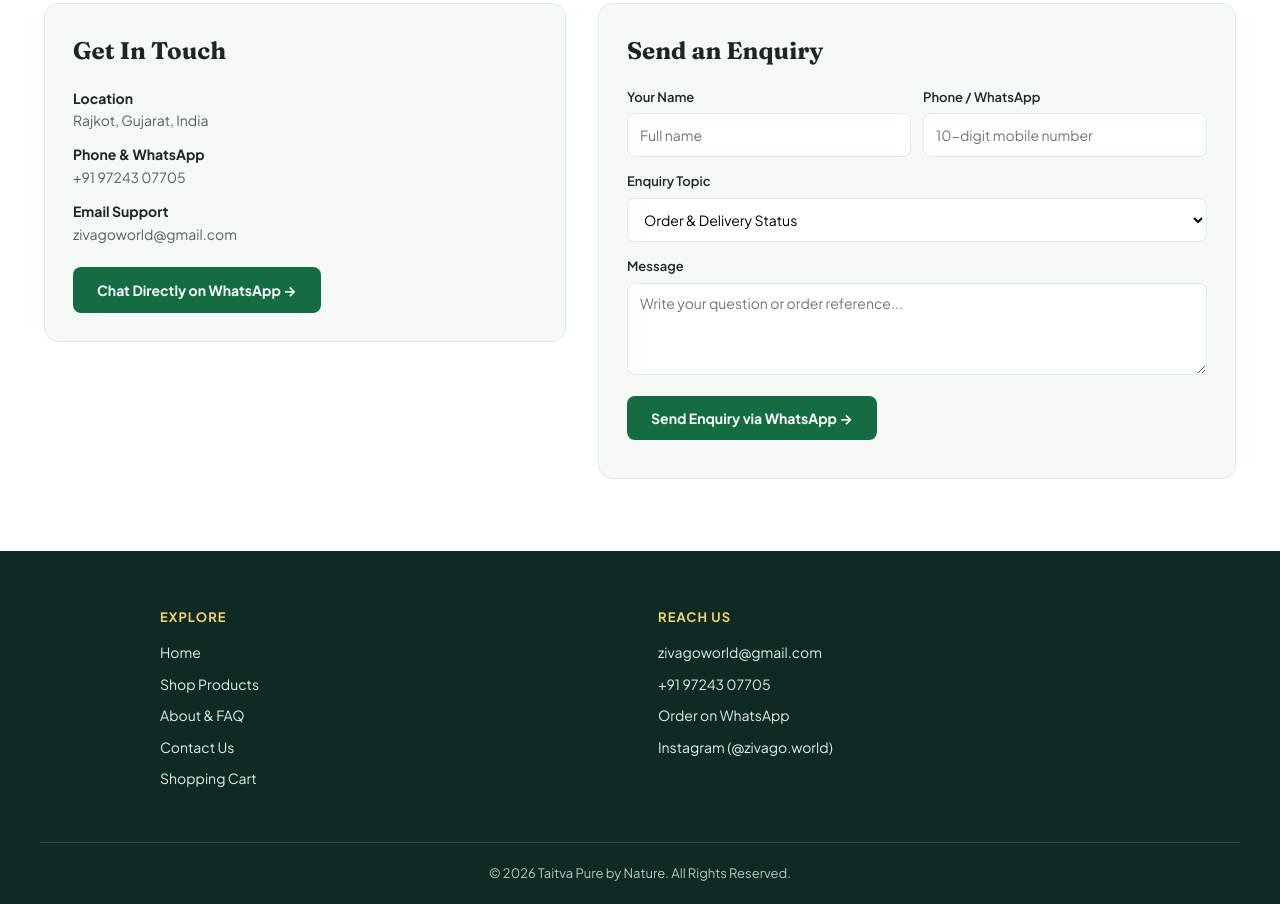
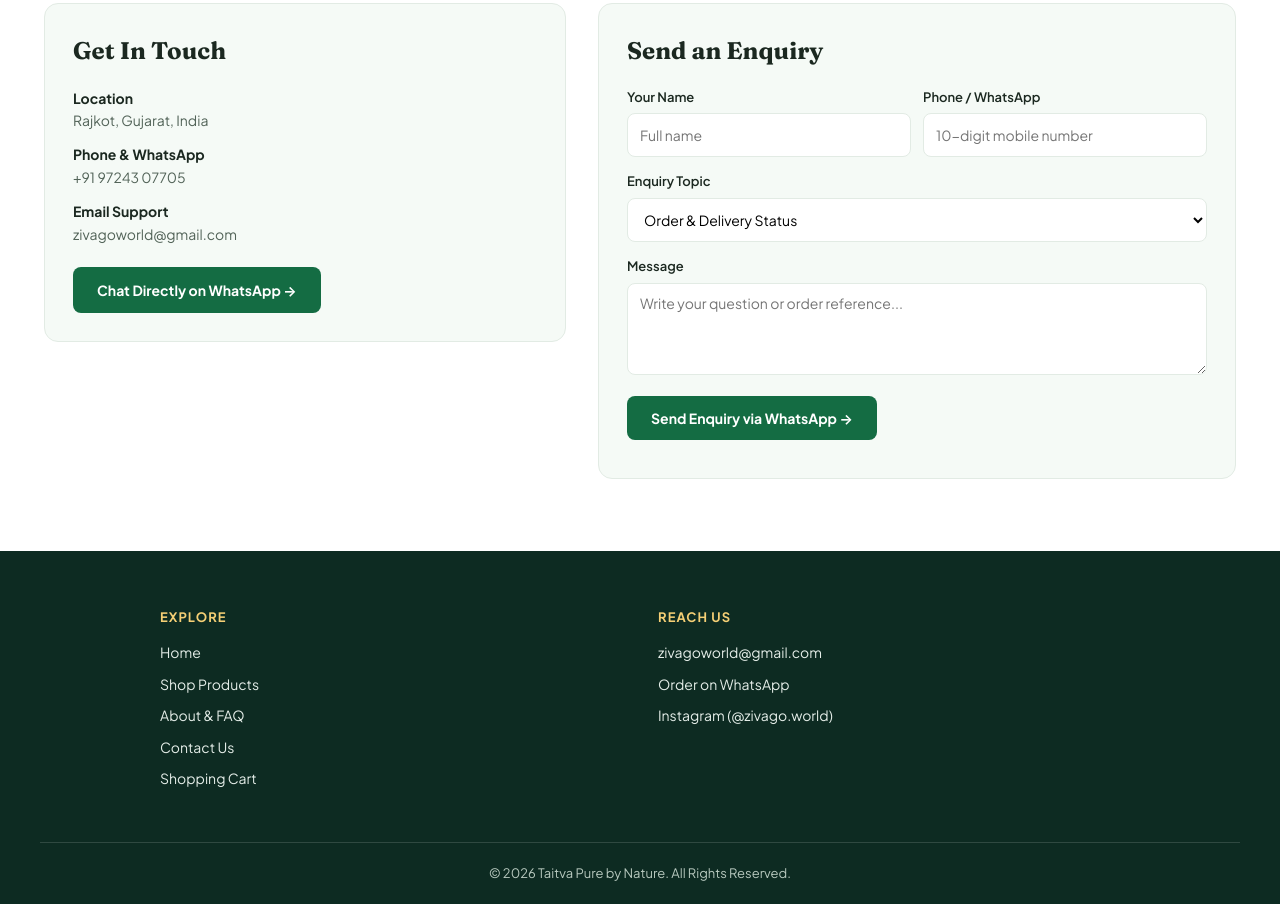
Before and after one commit to ramkarad/Jay-Desai, a website: page contact.html in a window 1280 px wide. Shown: the part 415-1319 px from the top of the page. Drawn offline with Linux system fonts and the light colour scheme.

Commit message:
Update contact.html

```diff
--- a/contact.html
+++ b/contact.html
@@ -108,7 +108,7 @@
       <div class="footer-column">
         <h3>Reach Us</h3>
         <a href="mailto:zivagoworld@gmail.com" data-config-email>zivagoworld@gmail.com</a>
-        <a href="tel:+919724307705" data-config-phone>+91 97243 07705</a>
+
         <a href="https://wa.me/919724307705" target="_blank" rel="noopener noreferrer" data-config-whatsapp>Order on WhatsApp</a>
         <a href="https://www.instagram.com/zivago.world" target="_blank" rel="noopener noreferrer" data-config-instagram>Instagram (@zivago.world)</a>
       </div>
```
